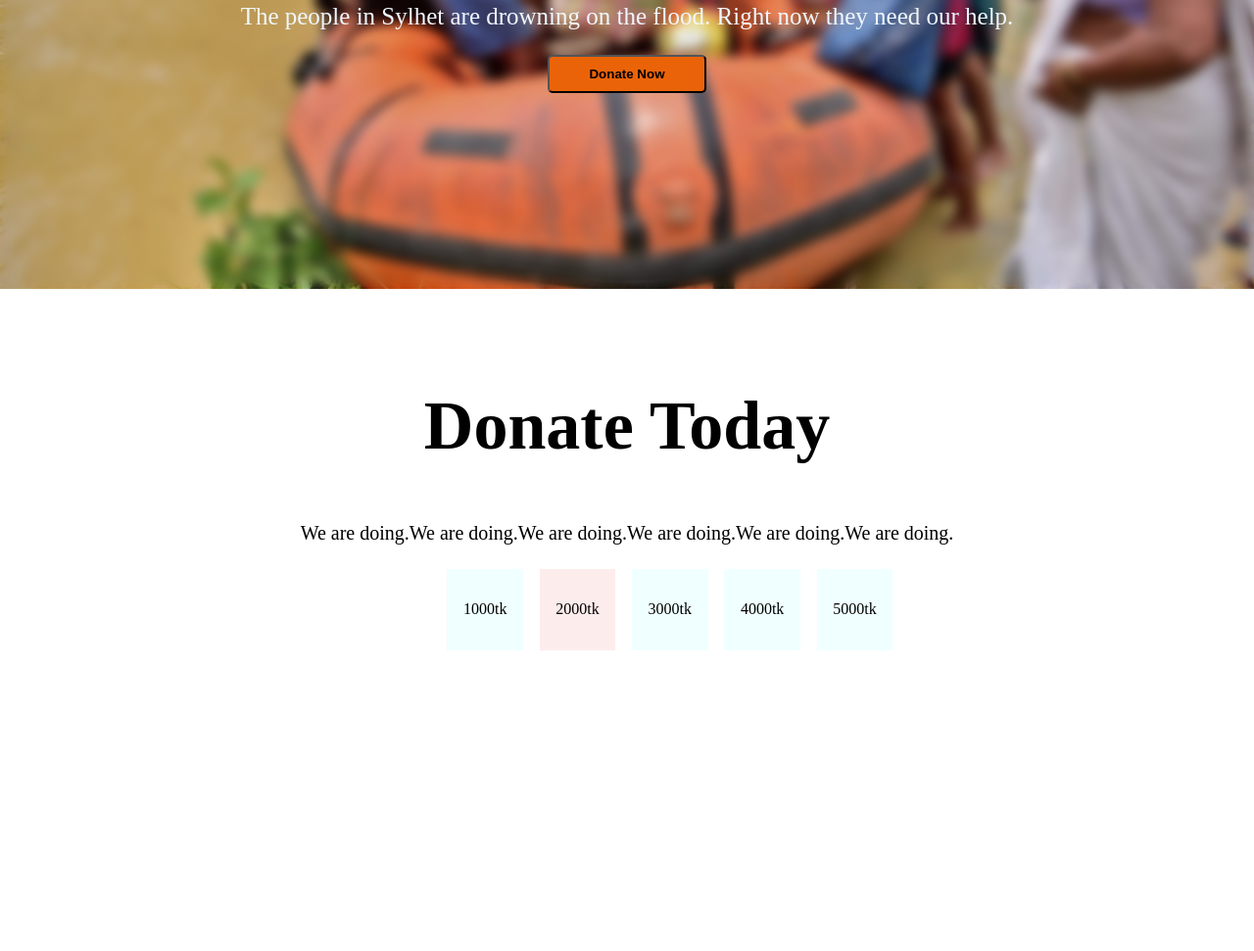
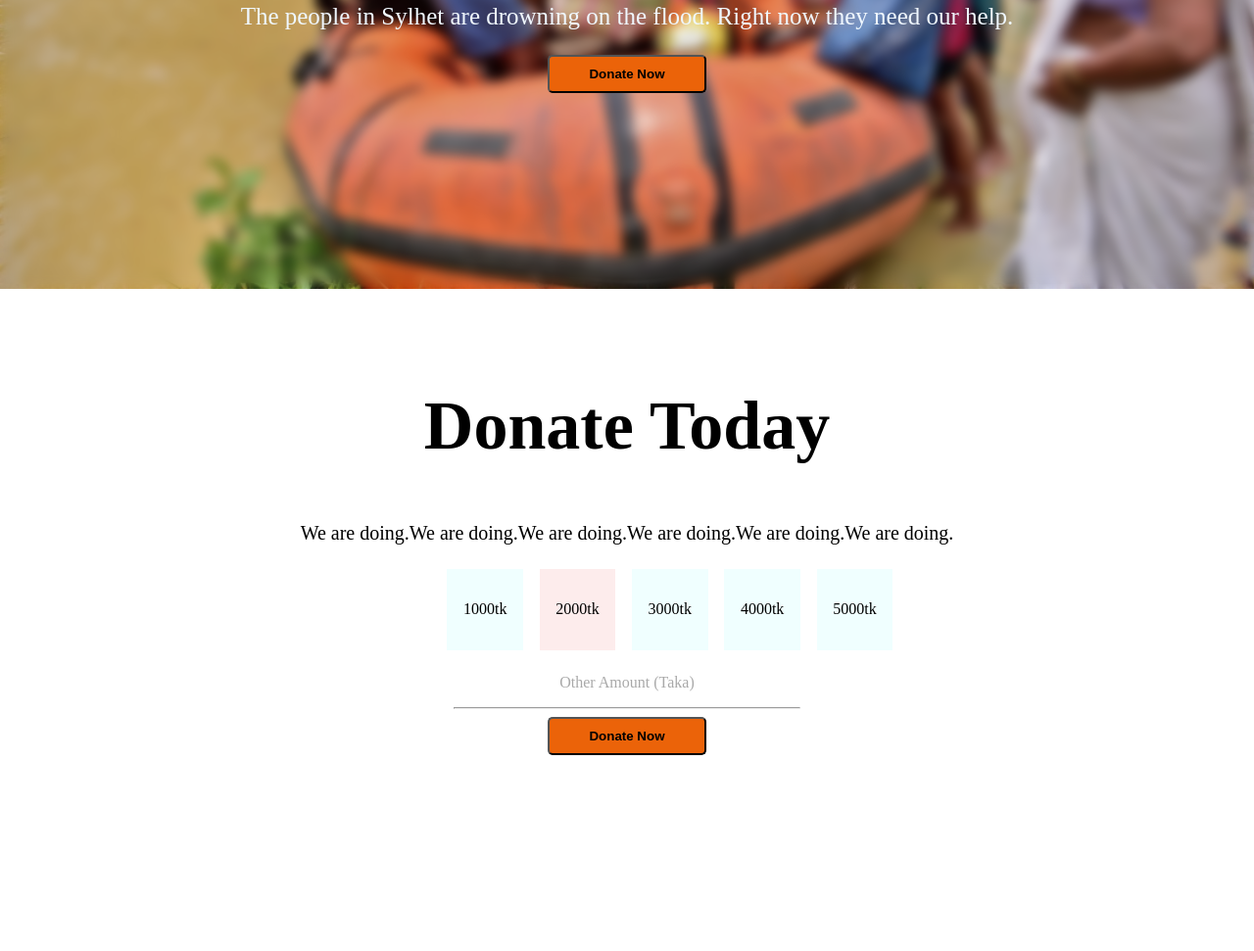
Before and after one commit to afsanaferdous/First-Assignment, a plain HTML site: page index.html in a window 1280 px wide. Shown: the part 473-1444 px from the top of the page at 98% size. Before the commit the page ends 1145 px from the top, so only its background shows below. Drawn offline with Linux system fonts and the light colour scheme; a web font is replaced by a local one.

Commit message:
added hr and finish sec 2

```diff
--- a/index.html
+++ b/index.html
@@ -27,7 +27,7 @@
         </div>
     </section>
 
-    <section>
+    <section class="sec-2-bottomline">
         <div class="sec-2-margin">
             <h1 id="sec-2-h1">Donate Today
             </h1>
@@ -53,6 +53,14 @@
             </div>
 
         </div>
+        <div class="sec-2-amount-margin">
+            <p id="sec-2-amount">Other Amount (Taka)</p>
+            <hr>
+
+        </div>
+        <div class="sec-2-button"><button class="button">Donate Now</button></div>
+
+
 
 
     </section>
--- a/style.css
+++ b/style.css
@@ -16,6 +16,7 @@ body {
     border-radius: 5px;
     background-color: rgb(235, 99, 9);
     font-weight: 700;
+
 }
 
 .section-1-backimg {
@@ -41,7 +42,14 @@ section div {
     margin-top: 100px;
     padding: 0;
     border: none;
+
 }
+
+.sec-2-bottomline {
+    padding-bottom: 0%;
+}
+
+
 
 #sec-2-h1 {
     font-size: 70px;
@@ -83,3 +91,32 @@ section div {
 
     border-color: 5% solid red;
 }
+
+.sec-2-amount-margin {
+    padding-top: 0%;
+    padding-bottom: 0%;
+}
+
+.sec-2-bottomline {
+    border-bottom: 2% solid gray;
+}
+
+#sec-2-amount {
+    text-align: center;
+    font-size: 16px;
+    color: darkgray;
+}
+
+hr {
+    background-color: rgb(230, 225, 225);
+    width: 40%;
+    color: rgb(216, 207, 207);
+
+}
+
+.sec-2-button {
+    padding-top: 0%;
+    padding: center;
+    text-align: center;
+
+}
```
